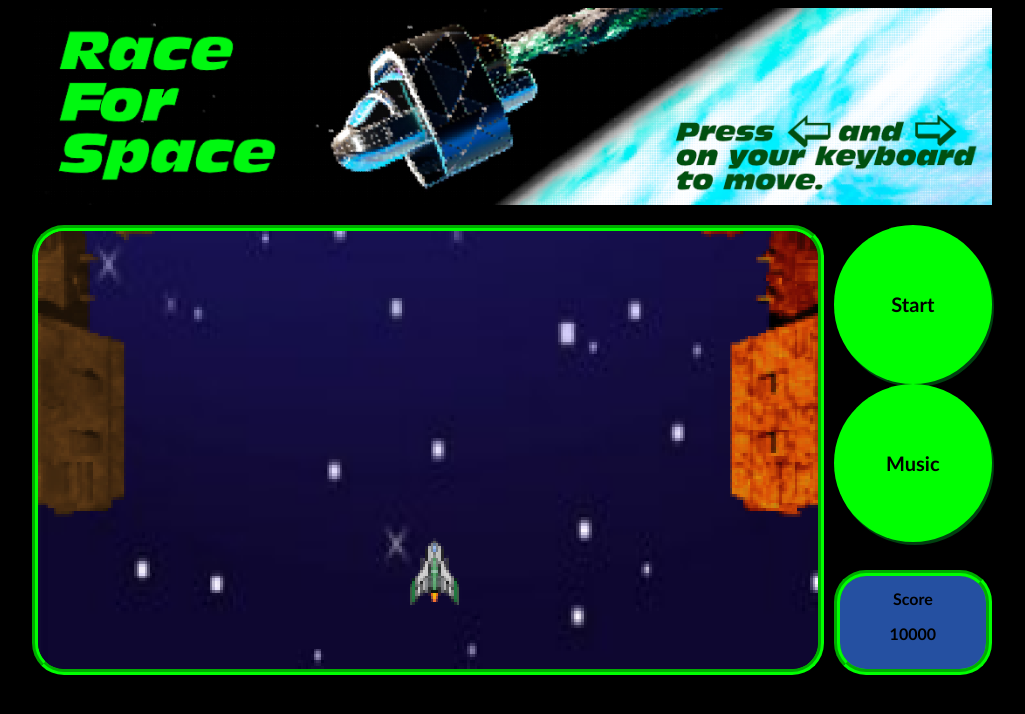
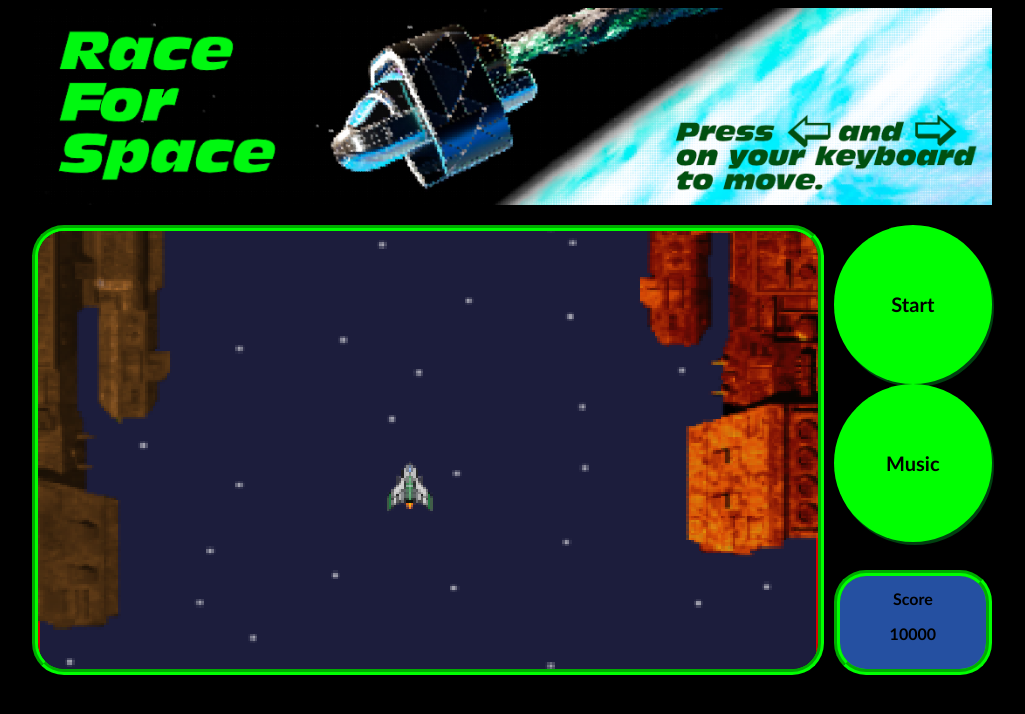
Before and after one commit to KrayBoul/Race-For-Space, a plain HTML site: page index.html in a window 1280 px wide. Both pictures are taken after a click on the button "Start". Shown: the whole page, without its empty margins (128-1153 px from the left). Drawn offline with Linux system fonts and the light colour scheme.

Commit message:
changes to game loop nand structure

```diff
--- a/index.html
+++ b/index.html
@@ -8,19 +8,19 @@
         <link rel="stylesheet" href="Style.css"/>
 
     </head>
-    <body onload="startGame()">
+    <body onload="startScreen()">
 
         <img class="banner" src="Bilder/banner.png"/>
 
         <div class="container">
 
             <div class="game">
-                <canvas id="canvas"></canvas>
+                <canvas id="canvas" width="320" height="200"></canvas>
             </div>
 
 
             <div class="button-start">
-                <button type="submit">Start</button>
+                <button onClick="startGame()">Start</button>
                 <button onClick="togglePlay()">Music</button>
             </div>
             <div class="button-music">
@@ -37,7 +37,7 @@
 
         <audio id="audio" src="Sounds/websiteaudio.mp3" preload="auto"></audio>
 
-        <script src="script.js"></script>
+        <script src="script.js" defer></script>
     </body>
 
 </html>
--- a/script.js
+++ b/script.js
@@ -1,48 +1,62 @@
+
+const game = {
+    resolution: { w:320, h:200 },
+    objects: [],
+    player: null,
+    background: null,
+    assets: {
+        background: {
+            x: 0,
+            y: -200,
+            width: 320,
+            height: 400,
+            dir: 'v',
+            speed: 2,
+            src:'Bilder/background_320x400.png'
+        },
+        spaceship: {
+            x: 135,
+            y: 100,
+            width: 35,
+            height: 35,
+            dir: 'vh',
+            speed: 3,
+            src:'Bilder/spaceship.png'
+        },
+        warship1: {
+            x: -90,
+            y: -300,
+            width: 150,
+            height: 400,
+            dir: 'v',
+            speed: 0.5,
+            src:'Bilder/warship1.png'
+        },
+        warship2: {
+            x: 240,
+            y: -300,
+            width: 150,
+            height: 400,
+            dir: 'v',
+            speed: 0.3,
+            src:'Bilder/warship2.png'
+        }
+    }
+}
 
 // Key definition
 let UP = false; // 38
 let LEFT = false; // 37
 let DOWN = false; // 40
 let RIGHT = false; // 39
-let canvas;
-let ctx;
+
+const canvas = document.querySelector("#canvas");
+const ctx = canvas.getContext('2d');
+ctx.canvas.width  = game.resolution.w;
+ctx.canvas.height = game.resolution.h;
 
 //Music
 let audio = document.getElementById("audio");
-
-
-
-let background = {
-    x: 0,
-    y: -350,
-    width: 500,
-    height: 500,
-    src:'Bilder/background.jpg'
-}
-
-let spaceship = {
-    x: 135,
-    y: 100,
-    width: 35,
-    height: 35,
-    src:'Bilder/spaceship.png'
-}
-
-let warship1 = {
-    x: -90,
-    y: -300,
-    width: 150,
-    height: 400,
-    src:'Bilder/warship1.png'
-}
-
-let warship2 = {
-    x: 240,
-    y: -300,
-    width: 150,
-    height: 400,
-    src:'Bilder/warship2.png'
-}
 
 // Keys pressed
 window.onkeydown = function(e) {
@@ -76,35 +90,85 @@ window.onkeyup = function(e) {
     }
 }
 
+function startScreen() {
+    const startScreen = new Image();
+    startScreen.src = 'Bilder/background_320x400.png';
+
+    ctx.drawImage(startScreen, 0, 0, game.resolution.w, 400);
+}
+
 function startGame() {
-    canvas = document.getElementById('canvas');
-    ctx = canvas.getContext('2d');
+
+    game.background = game.assets.background;
+
+    game.objects.push(game.assets.warship1);
+    game.objects.push(game.assets.warship2);
+
+    game.player = game.assets.spaceship;
+
     loadImages();
-    setInterval(update, 1000 / 25);
+
+
     draw();
 }
 
 function update() {
     if (LEFT) {
-        spaceship.x -= 3;
+        game.player.x = Math.max(0, game.player.x-game.player.speed);
     }
 
     if (RIGHT) {
-        spaceship.x += 3;
+        game.player.x = Math.min(game.resolution.w-game.player.width, game.player.x+game.player.speed);
     }
+
     if (UP) {
-        warship1.y += 0.5;
-        warship2.y += 0.5;
-        background.y += 2;
+        game.player.y = Math.max(0, game.player.y-game.player.speed);
     }
 
     if (DOWN) {
-        warship1.y -= 0.5;
-        warship2.y -= 0.5;
-        background.y -= 0.5;
+        game.player.y = Math.min(game.resolution.h-game.player.height, game.player.y+game.player.speed);
     }
+
+    // draw background
+    game.background.y += game.background.speed;
+    if (game.background.y > 0) {
+        game.background.y = game.background.height/2*-1; // todo: werte anpassen, dass loop gut aussieht
+        console.log('looped background image');
+    }
+    ctx.drawImage(game.background.img, game.background.x, game.background.y, game.background.width, game.background.height);
+
+    // draw objects
+    for (let i=0; i<game.objects.length; i++) {
+        if (game.objects[i].dir == 'v') {
+            game.objects[i].y += game.objects[i].speed;
+        }
+        if (game.objects[i].dir == 'h') {
+            game.objects[i].x += game.objects[i].speed;
+        }
+
+        // check for out of bounds
+        // todo: better intersection detection
+        if (game.objects[i].y > game.resolution.h || game.objects[i].y < -400) {
+            console.log('oub vertical', game.objects[i].src);
+            game.objects.splice(i, 1);
+        } else if (game.objects[i].x > game.resolution.w || game.objects[i].x < -100) {
+            console.log('oub horizontal', game.objects[i].src);
+            game.objects.splice(i, 1);
+        } else {
+            // draw
+            ctx.drawImage(game.objects[i].img, game.objects[i].x, game.objects[i].y, game.objects[i].width, game.objects[i].height);
+        }
+    }
+
+    // draw player
+    ctx.drawImage(game.player.img, game.player.x, game.player.y, game.player.width, game.player.height);
+
+    /*
+    ctx.drawImage(warship1.img, warship1.x, warship1.y, warship1.width, warship1.height);
+    ctx.drawImage(warship2.img, warship2.x, warship2.y, warship2.width, warship2.height);
+    ctx.drawImage(spaceship.img, spaceship.x, spaceship.y, spaceship.width,  spaceship.height);
+    */
 }
-
 
 //Sound and Audio
 let isPlaying = false;
@@ -123,30 +187,17 @@ audio.onpause = function() {
     isPlaying = false;
 }
 
-startBtn.onClick = function() {
-	playSound.play();
-}
+function loadImages () {
+    console.log(game.assets);
 
-restartBtn.onClick = function() {
-	playSound.play();
-}
-
-function loadImages () {
-    background.img = new Image();
-    background.img.src = background.src;
-    spaceship.img = new Image();
-    spaceship.img.src = spaceship.src;
-    warship1.img = new Image();
-    warship1.img.src = warship1.src;
-    warship2.img = new Image();
-    warship2.img.src = warship2.src;
+    Object.entries(game.assets).forEach(function ([key, value]) {
+        game.assets[key].img = new Image();
+        game.assets[key].img.src = game.assets[key].src;
+        console.log('loaded', game.assets[key].src);
+    });
 }
 
 function draw() {
-    ctx.drawImage(background.img, background.x, background.y, background.width, background.height);
-    ctx.drawImage(warship1.img, warship1.x, warship1.y, warship1.width, warship1.height);
-    ctx.drawImage(warship2.img, warship2.x, warship2.y, warship2.width, warship2.height);
-    ctx.drawImage(spaceship.img, spaceship.x, spaceship.y, spaceship.width,  spaceship.height);
-
-    requestAnimationFrame(draw)
+    update();
+    requestAnimationFrame(draw);
 }
```
Also changed, not shown: Bilder/background_320x200.png (added), Bilder/background_320x400.png (added).
